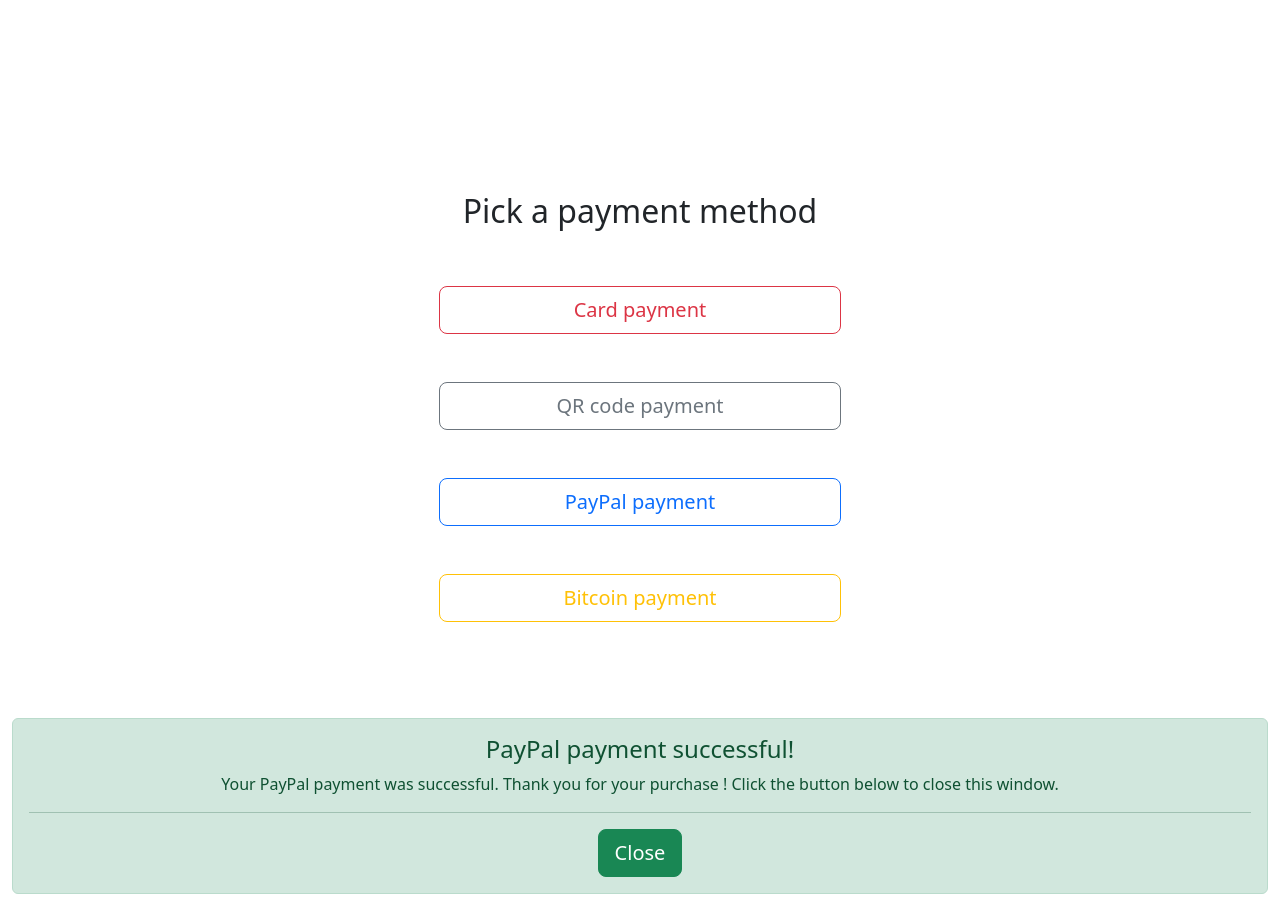
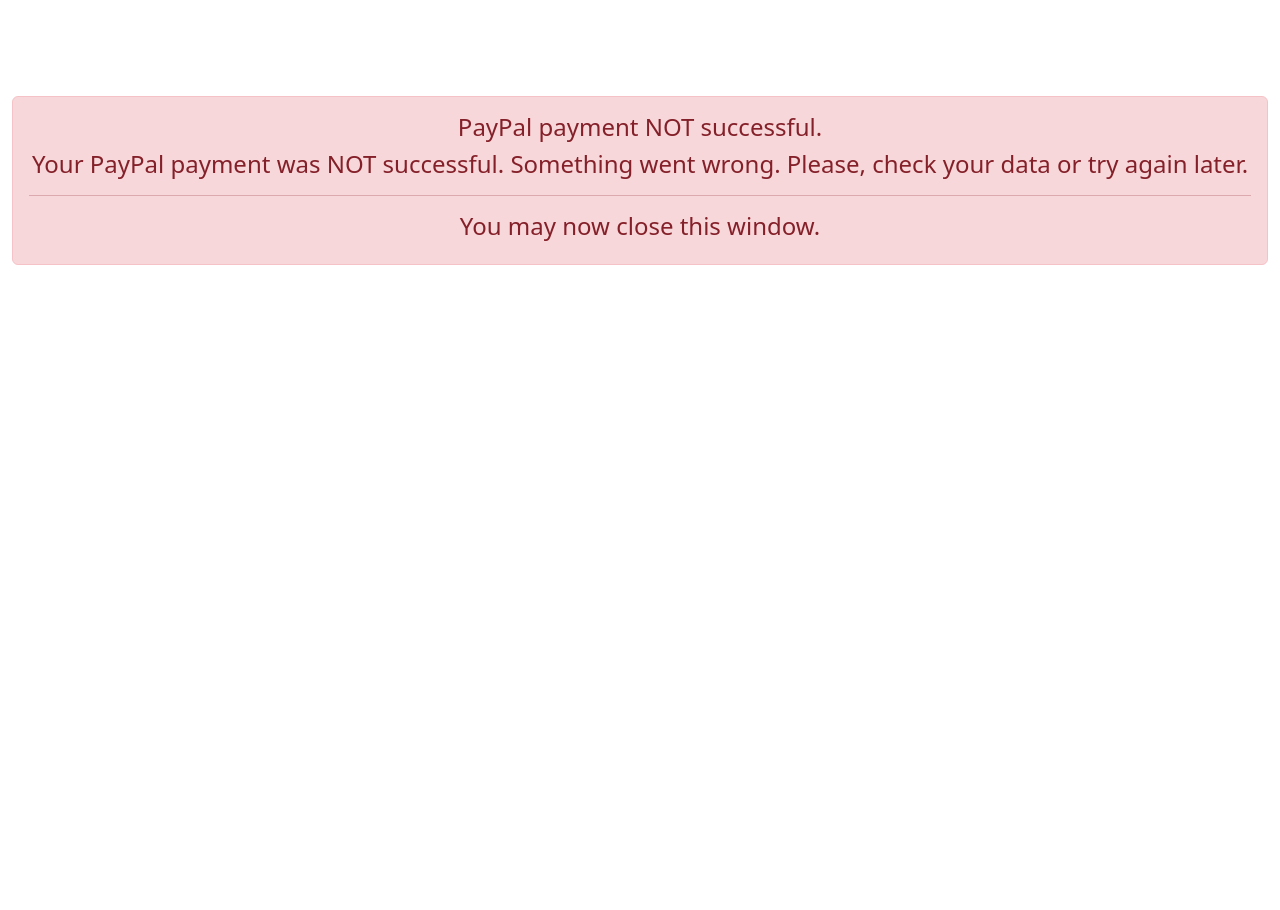
Before and after one commit to AgencyForEmployement/AgencyPaymentWebApp, an Angular app in the folder agency-payment-web-app/: page /paypal-fail in a window 1280 px wide. After the commit the page ends 800 px from the top, so only its background shows below. Built offline with nearby package versions, Linux system fonts and the light colour scheme.

Commit message:
payment options and paypal screens implemented

```diff
--- a/agency-payment-web-app/src/app/app-routing.module.ts
+++ b/agency-payment-web-app/src/app/app-routing.module.ts
@@ -1,11 +1,14 @@
 import { NgModule } from '@angular/core';
 import { RouterModule, Routes } from '@angular/router';
+import { OptionsComponent } from './options/options.component';
 import { PaypalFailComponent } from './paypal-fail/paypal-fail.component';
 import { PaypalSuccessComponent } from './paypal-success/paypal-success.component';
 
 const routes: Routes = [
   { path: 'paypal-success', component: PaypalSuccessComponent},
   { path: 'paypal-fail', component: PaypalFailComponent},
+  { path: '', component: OptionsComponent},
+  { path: '**', redirectTo: '/', pathMatch: 'full' }
 ];
 
 @NgModule({
--- a/agency-payment-web-app/src/app/app.component.html
+++ b/agency-payment-web-app/src/app/app.component.html
@@ -1,58 +1 @@
-<div class="container-fluid">
-  <br><br><br><br><br><br><br><br>
-
-      <div class="d-grid gap-2"><h2 style="text-align:center">Pick a payment method</h2></div>
-    <br><br>
-      <div class="row">
-        <div class="col-sm-4">
-        </div>
-        <div class="col-sm-4">
-          <div class="d-grid gap-2"><button class="btn btn-outline-danger btn-lg" type="button">Card payment</button></div>
-      </div>
-      <div class="col-sm-4">
-      </div>
-    </div>
-    <br><br>
-    <div class="row">
-      <div class="col-sm-4">
-      </div>
-      <div class="col-sm-4">
-        <div class="d-grid gap-2"><button class="btn btn-outline-secondary btn-lg" type="button">QR code payment</button></div>
-    </div>
-    <div class="col-sm-4">
-    </div>
-  </div>
-  <br><br>
-  <div class="row">
-    <div class="col-sm-4">
-    </div>
-    <div class="col-sm-4">
-      <div class="d-grid gap-2"><button (click)="payWithPayPal()" class="btn btn-outline-primary btn-lg" type="button">PayPal payment</button></div>
-  </div>
-  <div class="col-sm-4">
-  </div>
-</div>
-<br><br>
-<div class="row">
-  <div class="col-sm-4">
-  </div>
-  <div class="col-sm-4">
-    <div class="d-grid gap-2"><button class="btn btn-outline-warning btn-lg" type="button">Bitcoin payment</button></div>
-</div>
-<div class="col-sm-4">
-</div>
-</div>
-<br><br>
-</div>
-
-<br><br>
-<div class="container-fluid">
-    <div class="alert alert-success" role="alert">
-        <h4 style="text-align:center" class="alert-heading">PayPal payment successful!</h4>
-        <p style="text-align:center">Your PayPal payment was successful. Thank you for your purchase !
-            Click the button below to close this window. </p>
-        <hr>
-    <div style="text-align:center;" >
-      <button class="btn btn-success btn-lg" (click)="close()" type="button">Close</button>
-        </div>
-  </div>
+<router-outlet></router-outlet>
--- a/agency-payment-web-app/src/app/app.component.ts
+++ b/agency-payment-web-app/src/app/app.component.ts
@@ -1,7 +1,4 @@
 import { Component } from '@angular/core';
-import axios from 'axios';
-import { environment } from 'src/environments/environment';
-import { HttpClient, HttpClientModule } from '@angular/common/http';
 
 @Component({
   selector: 'app-root',
@@ -12,22 +9,4 @@
 export class AppComponent {
   title = 'agency-payment-web-app';
 
-  constructor(private http: HttpClient) { }
-
-  order = {price: "10", description: "webshop item name"}
-
-  close() {
-    window.close()
-    console.log("ajdeee")
-  }
-
-  payWithPayPal() {
-    axios.post(environment.PayPalAPI + 'pay', this.order)
-    .then(response => {
-      console.log(response.data)
-    })
-    .catch(e => {
-     console.log(e.response.data)
-    })
-  }
 }
--- a/agency-payment-web-app/src/app/app.module.ts
+++ b/agency-payment-web-app/src/app/app.module.ts
@@ -1,22 +1,24 @@
 import { NgModule } from '@angular/core';
 import { BrowserModule } from '@angular/platform-browser';
 import { HttpClientModule } from '@angular/common/http';
-
 import { AppRoutingModule } from './app-routing.module';
 import { AppComponent } from './app.component';
 import { PaypalSuccessComponent } from './paypal-success/paypal-success.component';
 import { PaypalFailComponent } from './paypal-fail/paypal-fail.component';
+import { OptionsComponent } from './options/options.component';
+
 
 @NgModule({
   declarations: [
     AppComponent,
     PaypalSuccessComponent,
     PaypalFailComponent,
+    OptionsComponent,
   ],
   imports: [
     BrowserModule,
     AppRoutingModule,
-    HttpClientModule
+    HttpClientModule,
   ],
   providers: [],
   bootstrap: [AppComponent,]
--- /dev/null
+++ b/agency-payment-web-app/src/app/options/options.component.html
@@ -0,0 +1,69 @@
+<div class="container-fluid">
+    <div class="row">
+        <div class="col-sm-5">
+            <br><br><br><br><br><br><br><br><br><br><br>
+
+        <div class="d-grid gap-2"><h2 style="text-align:center">Purchase info</h2></div>
+      <br><br>
+        <div class="row">
+            <div class="d-grid gap-2"><h2 style="text-align:center">Price:</h2></div>
+        </div>
+      <div class="row">
+        <div class="d-grid gap-2"><h3 style="text-align:center; color: blue" >{{order.price}} EUR</h3></div>
+    </div>
+    <br><br>
+    <div class="row">
+        <div class="d-grid gap-2"><h2 style="text-align:center">Item:</h2></div>
+    </div>
+    <div class="row">
+        <div class="d-grid gap-2"><h3 style="text-align:center; color: blue;">{{order.description}}</h3></div>
+    </div>
+        </div>
+        <div class="col-sm-7">
+            <br><br><br><br><br><br><br><br>
+
+        <div class="d-grid gap-2"><h2 style="text-align:center">Pick a payment method</h2></div>
+      <br><br>
+        <div class="row">
+          <div class="col-sm-4">
+          </div>
+          <div class="col-sm-4">
+            <div class="d-grid gap-2"><button class="btn btn-outline-danger btn-lg" type="button">Card payment</button></div>
+        </div>
+        <div class="col-sm-4">
+        </div>
+      </div>
+      <br><br>
+      <div class="row">
+        <div class="col-sm-4">
+        </div>
+        <div class="col-sm-4">
+          <div class="d-grid gap-2"><button class="btn btn-outline-secondary btn-lg" type="button">QR code payment</button></div>
+      </div>
+      <div class="col-sm-4">
+      </div>
+    </div>
+    <br><br>
+    <div class="row">
+      <div class="col-sm-4">
+      </div>
+      <div class="col-sm-4">
+        <div class="d-grid gap-2"><button (click)="payWithPayPal()" class="btn btn-outline-primary btn-lg" type="button">PayPal payment</button></div>
+    </div>
+    <div class="col-sm-4">
+    </div>
+  </div>
+  <br><br>
+  <div class="row">
+    <div class="col-sm-4">
+    </div>
+    <div class="col-sm-4">
+      <div class="d-grid gap-2"><button class="btn btn-outline-warning btn-lg" type="button">Bitcoin payment</button></div>
+  </div>
+  <div class="col-sm-4">
+  </div>
+  </div>
+  <br><br>
+  </div>
+    </div>
+    </div>
--- /dev/null
+++ b/agency-payment-web-app/src/app/options/options.component.ts
@@ -0,0 +1,33 @@
+import { Component, OnInit } from '@angular/core';
+import axios from 'axios';
+import { environment } from 'src/environments/environment';
+
+@Component({
+  selector: 'app-options',
+  templateUrl: './options.component.html',
+  styleUrls: ['./options.component.css']
+})
+export class OptionsComponent implements OnInit {
+
+  constructor() { }
+
+  order = {price: "10", description: "webshop item name"}
+
+  ngOnInit(): void {
+    setTimeout(()=>{
+      this.order.price = JSON.parse(localStorage.getItem('price') || '10');
+      this.order.description = JSON.parse(localStorage.getItem('description') || 'webshop item name');
+  }, 100);
+  }
+
+  payWithPayPal() {
+    axios.post(environment.PayPalAPI + 'pay', this.order)
+    .then(response => {
+      console.log(response.data)
+      window.location.href = response.data;
+    })
+    .catch(e => {
+     console.log(e.response.data)
+    })
+  }
+}
--- a/agency-payment-web-app/src/app/paypal-fail/paypal-fail.component.html
+++ b/agency-payment-web-app/src/app/paypal-fail/paypal-fail.component.html
@@ -1,11 +1,10 @@
-<br><br>
+<br><br><br><br>
 <div class="container-fluid">
     <div class="alert alert-danger" role="alert">
         <h4 style="text-align:center" class="alert-heading">PayPal payment NOT successful.</h4>
-        <p style="text-align:center">Your PayPal payment was NOT successful. Something went wrong. Please, check your data or try again later.
-            Click the button below to close this window. </p>
+        <h4 style="text-align:center">Your PayPal payment was NOT successful. Something went wrong. Please, check your data or try again later.</h4>
         <hr>
     <div style="text-align:center;" >
-      <button class="btn btn-danger btn-lg" (click)=close() type="button">Close</button>
+        <h4 style="text-align:center" class="alert-heading">You may now close this window.</h4>
         </div>
   </div>
--- a/agency-payment-web-app/src/app/paypal-fail/paypal-fail.component.ts
+++ b/agency-payment-web-app/src/app/paypal-fail/paypal-fail.component.ts
@@ -12,8 +12,4 @@
   ngOnInit(): void {
   }
 
-  close() {
-    window.close()
-  }
-
 }
--- a/agency-payment-web-app/src/app/paypal-success/paypal-success.component.html
+++ b/agency-payment-web-app/src/app/paypal-success/paypal-success.component.html
@@ -1,11 +1,10 @@
-<br><br>
+<br><br><br><br>
 <div class="container-fluid">
     <div class="alert alert-success" role="alert">
         <h4 style="text-align:center" class="alert-heading">PayPal payment successful!</h4>
-        <p style="text-align:center">Your PayPal payment was successful. Thank you for your purchase !
-            Click the button below to close this window. </p>
+        <h4 style="text-align:center">Your PayPal payment was successful. Thank you for your purchase ! </h4>
         <hr>
     <div style="text-align:center;" >
-      <button class="btn btn-success btn-lg" (click)="close()" type="button">Close</button>
+        <h4 style="text-align:center" class="alert-heading">You may now close this window.</h4>
         </div>
   </div>
--- a/agency-payment-web-app/src/app/paypal-success/paypal-success.component.ts
+++ b/agency-payment-web-app/src/app/paypal-success/paypal-success.component.ts
@@ -1,4 +1,6 @@
 import { Component, OnInit } from '@angular/core';
+import axios from 'axios';
+import { environment } from 'src/environments/environment';
 
 @Component({
   selector: 'app-paypal-success',
@@ -9,11 +11,17 @@
 
   constructor() { }
 
+  transaction = {id: "", amount:"", description: ""}
+
   ngOnInit(): void {
   }
 
-  close() {
-    window.close()
+  saveTransactionOnPSP() {
+    axios.post(environment.PSPAPI + 'PayPalTransaction', this.transaction)
+    .then(res => {
+      console.log("success")
+    })
   }
 
+
 }
--- a/agency-payment-web-app/src/environments/environment.ts
+++ b/agency-payment-web-app/src/environments/environment.ts
@@ -5,6 +5,7 @@
 export const environment = {
   production: false,
   PayPalAPI: 'http://localhost:9090/',
+  PSPAPI: 'http://localhost:9091/',
 };
 
 /*
```
Also changed, not shown: agency-payment-web-app/src/app/options/options.component.css (added), 1 other file (tests, documents, lock files or other folders).
